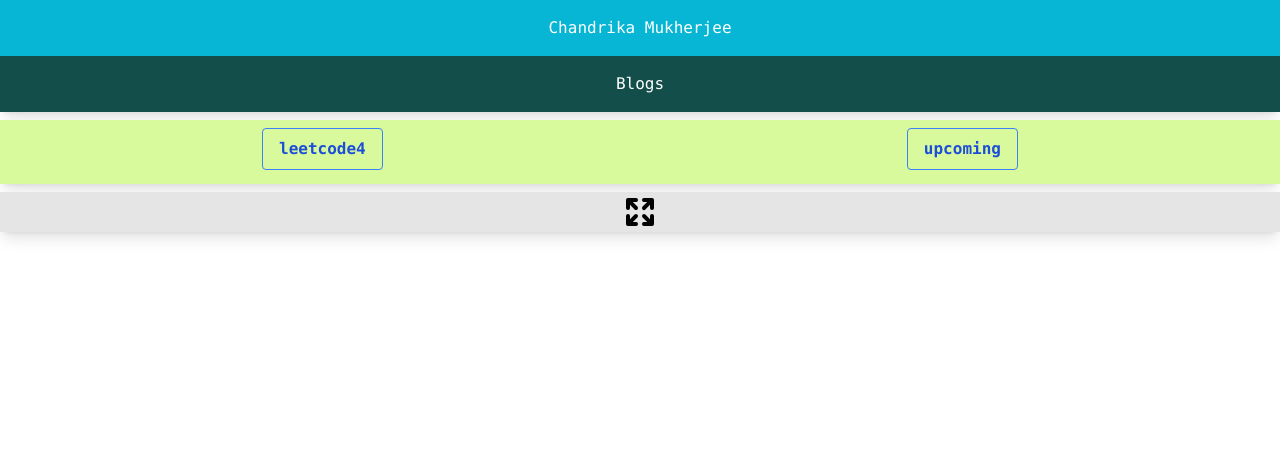
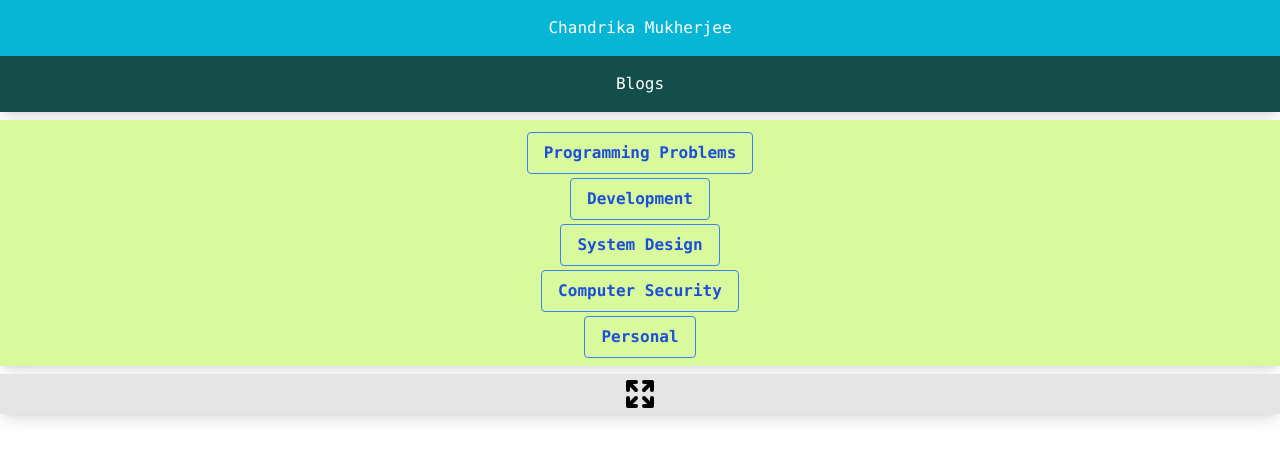
Before and after one commit to chandms/blogs, a React (Create React App) app: page / in a window 1280 px wide. Shown: the top 460 px of the page. Built offline with nearby package versions, Linux system fonts and the light colour scheme.

Commit message:
adding blog sections

```diff
--- /dev/null
+++ b/src/components/Blogs/Development.js
@@ -0,0 +1,11 @@
+import React from 'react';
+
+export default function Development(){
+    return (
+
+        <div className='bg-gradient-to-r from-purple-500 to-pink-500"'>
+            <h1> Will update my Software Development learnings here - </h1>
+        </div>
+
+    );
+}
--- /dev/null
+++ b/src/components/Blogs/Personal.js
@@ -0,0 +1,11 @@
+import React from 'react';
+
+export default function Personal(){
+    return (
+
+        <div className='bg-gradient-to-r from-purple-500 to-pink-500"'>
+            <h1> And here goes some of my personal thoughts </h1>
+        </div>
+
+    );
+}
--- /dev/null
+++ b/src/components/Blogs/ProgrammingProblems.js
@@ -0,0 +1,45 @@
+import React, {useState} from 'react';
+import MedianOfTwoSortedArrays from './MedianTwoSortedArrays';
+import EmptyBlog from './EmptyBlog';
+import SecondBlog from './SecondBlog';
+
+export default function ProgrammingProblems(){
+
+    const [specificBlog, setSpecificBlog] = useState('empty');
+    const components = {
+        empty: EmptyBlog,
+        leetcode4 : MedianOfTwoSortedArrays,
+        upcoming: SecondBlog,
+    };
+
+    return (
+    <div className='bg-teal-100'>
+        <h1 className='font-bold text-indigo-700 antialiased hover:subpixel-antialiased'> Some interesting interview questions!! </h1>
+    <div>
+    <br></br>
+    </div>
+    <div className='flex flex-col flex-wrap'>
+        <div className='grid grid-cols-2 gap-4'>
+
+            <div><button className="bg-transparent hover:bg-blue-500 text-blue-700 font-semibold hover:text-white py-2 px-4 border border-blue-500 hover:border-transparent rounded w-fit" onClick={()=>{setSpecificBlog('leetcode4');}}>Median of Two Sorted Arrays</button> </div>
+            <p className='inline-flex items-center '> Date - Jan 1, 2023</p>
+
+        </div>
+        <br></br>
+        <div className='grid grid-cols-2 gap-4'>
+
+            <div><button className="bg-transparent hover:bg-blue-500 text-blue-700 font-semibold hover:text-white py-2 px-4 border border-blue-500 hover:border-transparent rounded w-fit" onClick={()=>{setSpecificBlog('upcoming');}}>Upcoming Blog</button> </div>
+            <p className='inline-flex items-center '> Date - Jan 1, 2023</p>
+
+        </div>
+        <div>
+        {(() => {
+            const SelectedBlog = components[specificBlog];
+            return <SelectedBlog/>
+
+        })()}
+        </div>
+    </div>
+    </div>
+    );
+}
--- /dev/null
+++ b/src/components/Blogs/Security.js
@@ -0,0 +1,8 @@
+import React from 'react';
+
+export default function Security(){
+    return (
+    <div className='bg-gradient-to-r from-purple-500 to-pink-500"'>
+        <h1> Will add computer security related blogs here - </h1>
+    </div>);
+}
--- /dev/null
+++ b/src/components/Blogs/SystemDesign.js
@@ -0,0 +1,11 @@
+import React from 'react';
+
+export default function SystemDesign(){
+    return (
+
+        <div className='bg-gradient-to-r from-purple-500 to-pink-500"'>
+            <h1> Will add my learnings in the systems design here - </h1>
+        </div>
+
+    );
+}
--- a/src/components/BlogsRenderer.js
+++ b/src/components/BlogsRenderer.js
@@ -3,9 +3,13 @@ import React, { useState } from 'react';
 import { ArrowsExpandIcon} from "@heroicons/react/solid";
 import Header from './Header';
 import blogs from '../jsons/blog_list.json';
-import MedianOfTwoSortedArrays from './Blogs/MedianTwoSortedArrays';
-import SecondBlog from './Blogs/SecondBlog';
 import EmptyBlog from './Blogs/EmptyBlog';
+import ProgrammingProblems from './Blogs/ProgrammingProblems';
+import Development from './Blogs/Development';
+import SystemDesign from './Blogs/SystemDesign';
+import Security from './Blogs/Security';
+import Personal from './Blogs/Personal';
+
 
 export default function BlogRenderer(){
     const blog_files = blogs.blogs;
@@ -14,20 +18,23 @@ export default function BlogRenderer(){
 
     const components = {
         empty: EmptyBlog,
-        leetcode4 : MedianOfTwoSortedArrays,
-        upcoming : SecondBlog
+        ProgrammingProblems : ProgrammingProblems,
+        Development: Development,
+        SystemDesign: SystemDesign,
+        ComputerSecurity: Security,
+        Personal: Personal,
     };
 
     return (
         <div>
         <Header/>
-        <div className='mt-2 h-16 bg-lime-200 shadow-lg'>
-        <div className="flex flex-row flex-wrap place-content-around pt-2 pb-2">
+        <div className='mt-2 h-auto bg-lime-200 shadow-lg'>
+        <div className="flex flex-col flex-wrap place-content-around pt-2 pb-2">
             {blog_files.map(( cur_blog )=>(
                     <div key={cur_blog} className='m-auto font-mono text-white'>
                         <button className="bg-transparent hover:bg-blue-500 text-blue-700
                         font-semibold hover:text-white py-2 px-4 border border-blue-500
-                        hover:border-transparent rounded w-fit" onClick={()=>{setBlog(cur_blog);setShowModal(true);}}>{cur_blog}</button>
+                        hover:border-transparent rounded w-fit mt-1" onClick={()=>{setBlog(cur_blog.split(' ').join(""));setShowModal(true);}}>{cur_blog}</button>
         {showModal ? (
         <>
           <div
--- a/src/jsons/blog_list.json
+++ b/src/jsons/blog_list.json
@@ -1,7 +1,10 @@
 {
     "blogs": [
-        "leetcode4",
-        "upcoming"
+        "Programming Problems",
+        "Development",
+        "System Design",
+        "Computer Security",
+        "Personal"
 
     ]
 }
```
